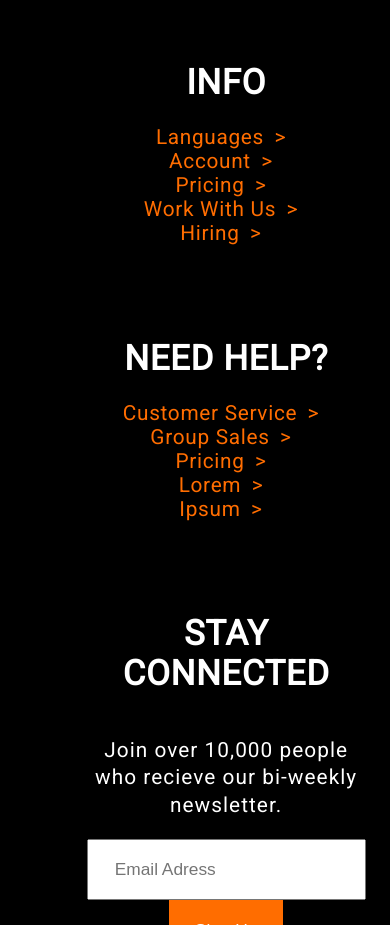
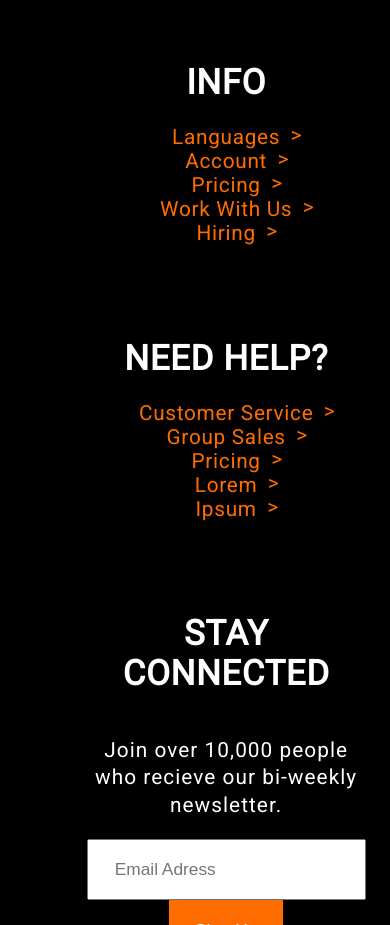
Before and after one commit to maikka39/Learn-to-Program, a plain HTML site: page about.html in a window 390 px wide. Shown: the part 3380-4305 px from the top of the page. Drawn offline with Linux system fonts and the light colour scheme.

Commit message:
Fixed footer looking non-centered on mobile

```diff
--- a/assets/styles/nav.css
+++ b/assets/styles/nav.css
@@ -268,11 +268,13 @@ body > footer > .column > ul > li > a {
     text-decoration: none;
     text-transform: capitalize;
     color: #ff6d00;
+    position: relative;
 }
 
 body > footer > .column > ul > li > a:after {
     content: ">";
-    margin: 0 0.5em;
+    position: absolute;
+    margin-left: 0.5em;
     line-height: 100%;
 }
 
```
